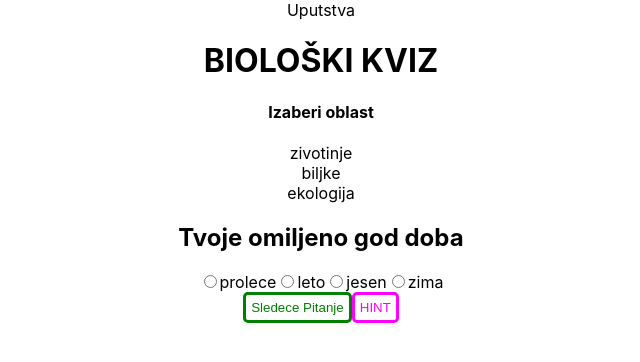
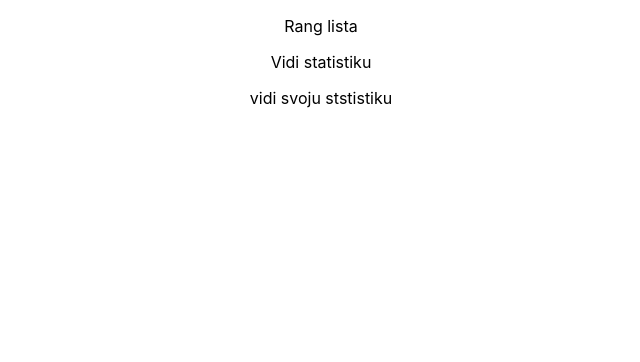
Before and after one commit to Jolene986/zavrsni-rad, a React (Create React App) app: page /rang-lista in a window 1280 px wide. Shown: the top 362 px of the page, without its empty margins (319-959 px from the left). Built offline with nearby package versions, Linux system fonts and the light colour scheme.

Commit message:
RR works

```diff
--- /dev/null
+++ b/pomocni.js
@@ -0,0 +1,5 @@
+<Layout>
+         <Pocetna teskost = {this.setTezina}
+         stejtsetNadimak = {this.setNadimak} stejtSetTip = {this.setTipKviza}/>
+         <Quiz/>
+          </Layout>
--- a/src/App.js
+++ b/src/App.js
@@ -1,9 +1,12 @@
 import React, { Component } from 'react';
+import {Route, Switch} from 'react-router-dom';
 
 import './App.css';
 import Layout from './components/Layout';
 import Quiz from './containers/Quiz';
-import Pocetna from './containers/Pocetna/Pocetna'
+import Pocetna from './containers/Pocetna/Pocetna';
+import TacniOdg from './components/Rezultat/TacniOdg';
+import RangLista from './containers/Rezultati/RangLista';
 
 class App extends Component {
   state = {
@@ -37,10 +40,16 @@ class App extends Component {
       <div className="App">
 
        <Layout>
-         <Pocetna teskost = {this.setTezina}
-         stejtsetNadimak = {this.setNadimak} stejtSetTip = {this.setTipKviza}/>
+        <Switch>
+         <Route path="/kviz" component={Quiz} />
+         <Route path="/odgovori" component={TacniOdg } />
+         <Route path="/rang-lista" component={RangLista } />
+         <Route path="/" render={(props) => <Pocetna {...props} teskost = {this.setTezina}
+         stejtsetNadimak = {this.setNadimak} stejtSetTip = {this.setTipKviza}/>} />
+        </Switch>
+
           </Layout>
-          <Quiz/>
+
       </div>
     );
   }
--- a/src/components/Rezultat/Rezultat.js
+++ b/src/components/Rezultat/Rezultat.js
@@ -1,14 +1,15 @@
-import React from 'react'
+import React from 'react';
+import {withRouter} from 'react-router-dom';
 import Pomocna from '../../hoc/Pomocna'
 
  const rezultat =(props)=> {
   return (
     <Pomocna>
-        <h3>Vas razultat je</h3>
+        <h3>NADIMAK Vas razultat je</h3>
         <h1 style = {{color:'red'}}>{props.bodovi}</h1>
-        <p>Vidi tacne odgovore</p>
-        <p>Vidi rezultate</p>
+        <p onClick = {()=>props.history.push('/odgovori')}>Vidi tacne odgovore</p>
+        <p onClick = {()=>props.history.push('/rang-lista')}>Vidi Rang listu</p>
     </Pomocna>
   )
 }
-export default rezultat
+export default withRouter(rezultat);
--- /dev/null
+++ b/src/components/Rezultat/TacniOdg.js
@@ -0,0 +1,9 @@
+import React from 'react'
+
+export default function TacniOdg() {
+  return (
+    <div>
+      Tacni odgovori
+    </div>
+  )
+}
--- a/src/components/TipKviza/Oblast.js
+++ b/src/components/TipKviza/Oblast.js
@@ -1,11 +1,13 @@
 import React, { Component } from 'react';
+import {withRouter} from 'react-router-dom';
+
 import Modal from '../UI/Modal/Modal';
 import Pomocna from '../../hoc/Pomocna';
 import Tezina from './Tezina';
 import Nadimak from './Nadimak';
 
 
-export default class Oblast extends Component {
+ class Oblast extends Component {
     state = {
         pokaziOpciju : false,
 
@@ -20,6 +22,7 @@ export default class Oblast extends Component {
     }
     zapocniKviz = ()=>{
         console.log('zapocni kviz' )
+        this.props.history.push('/kviz')
     }
   render() {
 
@@ -35,3 +38,5 @@ export default class Oblast extends Component {
     )
   }
 }
+
+export default  withRouter(Oblast);
--- a/src/containers/Pocetna/Pocetna.js
+++ b/src/containers/Pocetna/Pocetna.js
@@ -13,12 +13,15 @@ export default class Pocetna extends Component {
             key = {item}/>
 
       })
+
     return (
       <div>
         <div>Uputstva</div>
         <h1>BIOLOŠKI KVIZ</h1>
         <h4>Izaberi oblast</h4>
         {oblasti}
+
+        <button onClick = {()=>this.props.history.push('/kviz')}>Probni ruter buton</button>
       </div>
     )
   }
--- /dev/null
+++ b/src/containers/Rezultati/RangLista.js
@@ -0,0 +1,13 @@
+import React, { Component } from 'react'
+
+export default class RangLista extends Component {
+  render() {
+    return (
+      <div>
+        <p>Rang lista</p>
+        <p>Vidi statistiku</p>
+        <p>vidi svoju ststistiku</p>
+      </div>
+    )
+  }
+}
```
